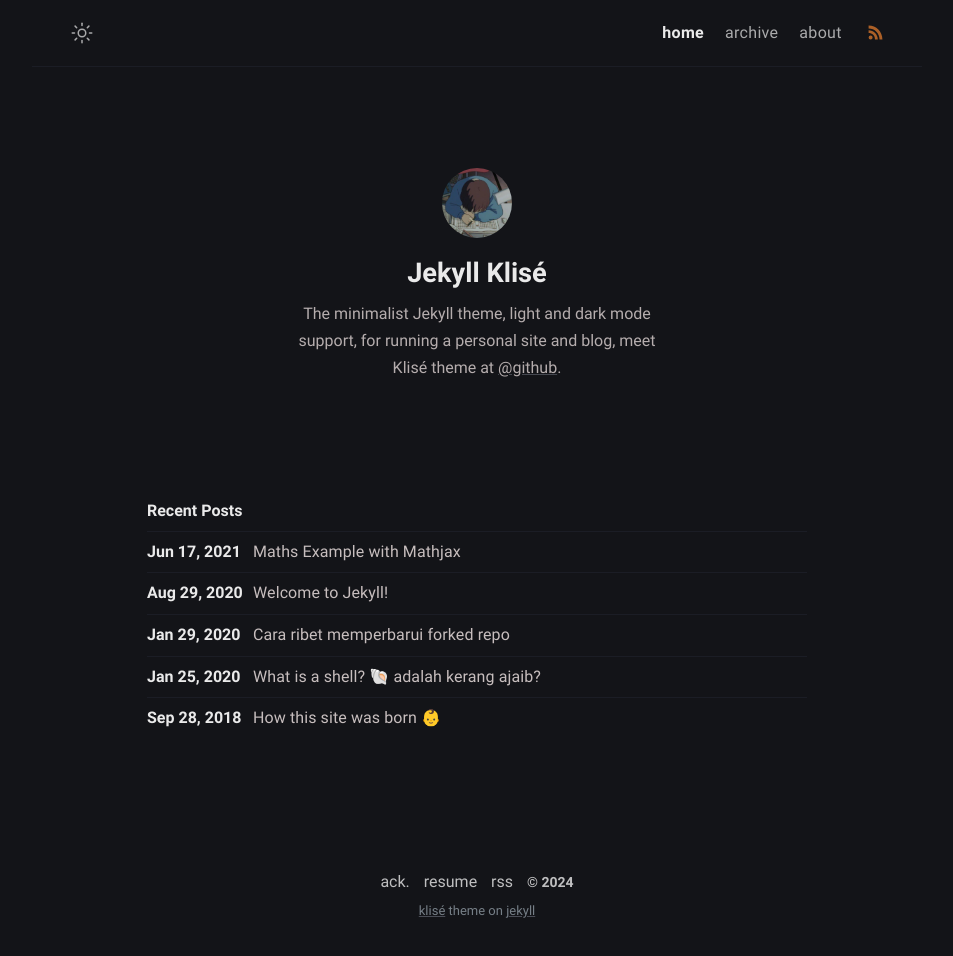
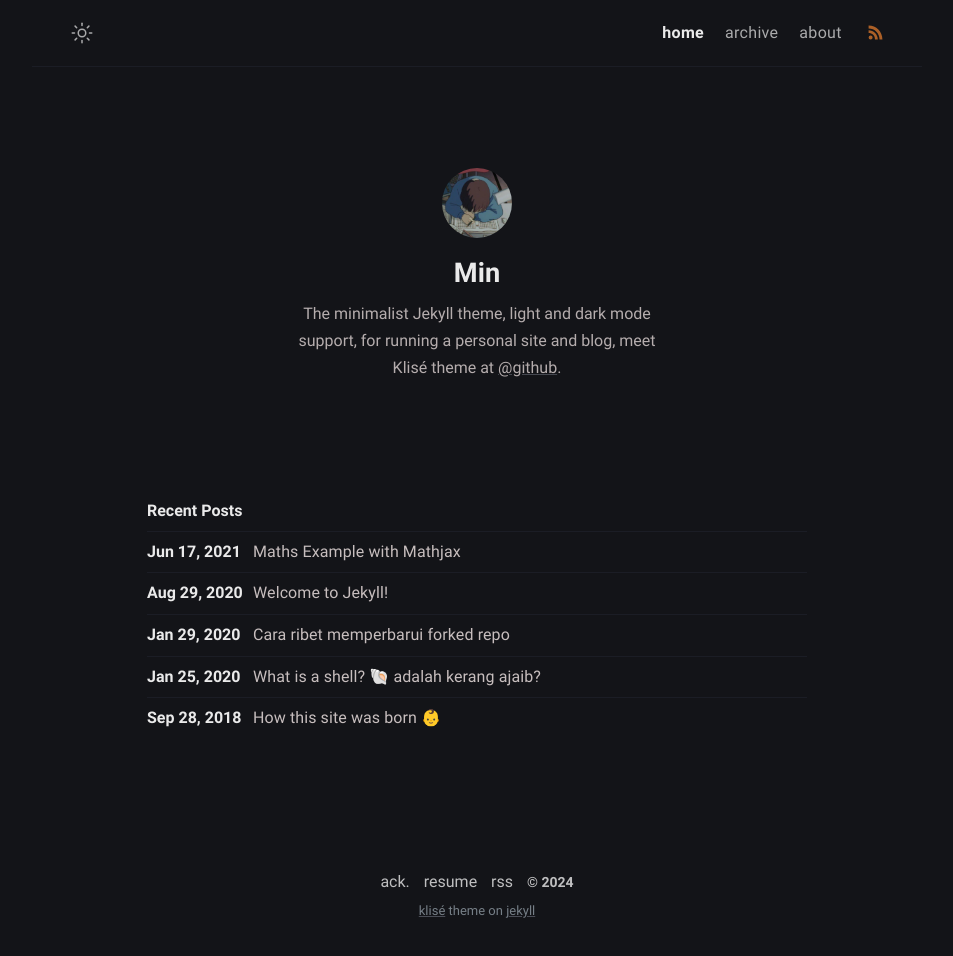
Before and after one commit to keimindev/ming.github.io, a Jekyll site: the page built from index.md, in a window 1280 px wide. Shown: the whole page, without its empty margins (163-1116 px from the left). Built offline with Jekyll 4.4.1, drawn with Linux system fonts in a browser that asks for light colours.

Commit message:
Update _config.yml

```diff
--- a/_config.yml
+++ b/_config.yml
@@ -1,5 +1,5 @@
 # Site settings
-title: Klise Theme # site title
+title: Ming 🐰 # site title
 description: >- # site description
   He's writing in Bahasa about web technology and experience as a journal
   for documentation things that he learned, meet him <a href="https://github.com/piharpi" target="_blank" rel="noopener">@github</a>.
@@ -11,7 +11,7 @@ mode: dark # default theme "dark" | "light"
 
 # Profile settings
 author:
-  name: Jekyll Klisé # author name
+  name: Min # author name
   bio: >- # tell to the world
     The minimalist Jekyll theme, light and dark mode support, for running a personal site and blog,
     meet Klisé theme at <a href="https://github.com/piharpi/jekyll-klise" target="_blank" rel="noopener">@github</a>.
```
